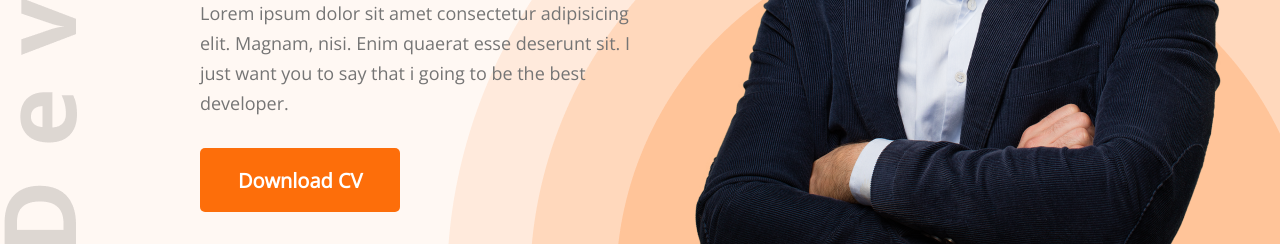
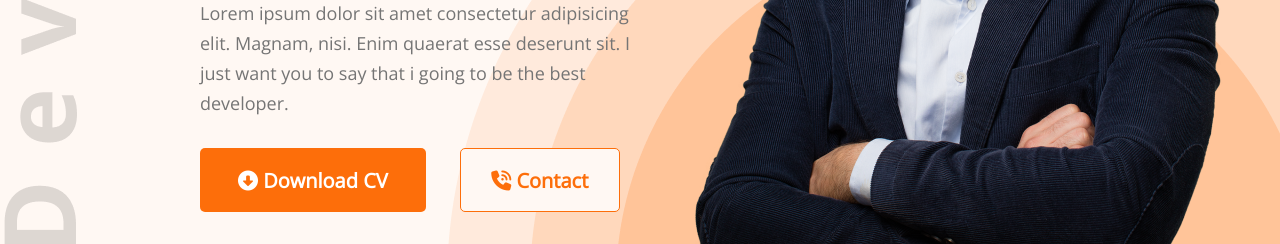
Before and after one commit to NaimurRahman227/Portfolio, a plain HTML site: page index.html in a window 1280 px wide. Shown: the part 556-800 px from the top of the page. Drawn offline with nearby package versions, Linux system fonts and the light colour scheme.

Commit message:
all done

```diff
--- a/index.html
+++ b/index.html
@@ -9,6 +9,7 @@
     <link rel="preconnect" href="https://fonts.googleapis.com">
     <link rel="preconnect" href="https://fonts.gstatic.com" crossorigin>
     <link href="https://fonts.googleapis.com/css2?family=Open+Sans:ital@0;1&display=swap" rel="stylesheet">
+    <script src="https://kit.fontawesome.com/d53d97fef7.js" crossorigin="anonymous"></script>
 </head>
 
 <body>
@@ -28,7 +29,8 @@
                 <h1 class="banner-subtitle">Naimur Rahman</h1>
                 <p class="banner-description">Lorem ipsum dolor sit amet consectetur adipisicing elit. Magnam, nisi.
                     Enim quaerat esse deserunt sit. I just want you to say that i going to be the best developer.</p>
-                <button class="btn-primary">Download CV</button>
+                <button class="btn-primary"> <i class="fa-solid fa-circle-down"></i> Download CV</button>
+                <button class="cont-btn"><i class="fa-solid fa-phone-volume"></i>    Contact</button>
             </div>
             <img src="images/hardy.png">
         </div>
@@ -149,7 +151,7 @@
                 </div>
             </div>
             <div class="resume-button">
-                <button class="btn-primary">Download CV</button>
+                <button class="btn-primary"> <i class="fa-solid fa-circle-down"></i> Download CV</button>
             </div>
         </section>
         <!-- Footer Section -->
--- a/style.css
+++ b/style.css
@@ -77,6 +77,19 @@ nav ul {
     font-weight: 400;
     line-height: 30px;
     margin-bottom: 30px;
+}
+
+.cont-btn {
+    background: #FFF8F3;
+    width: 160px;
+    height: 64px;
+    border-radius: 5px;
+    border: 1px solid #FD6E0A;
+    color: #FD6E0A;
+    text-align: center;
+    font-size: 20px;
+    font-weight: 700;
+    margin-left: 30px;
 }
 
 /* Main Section */
```
